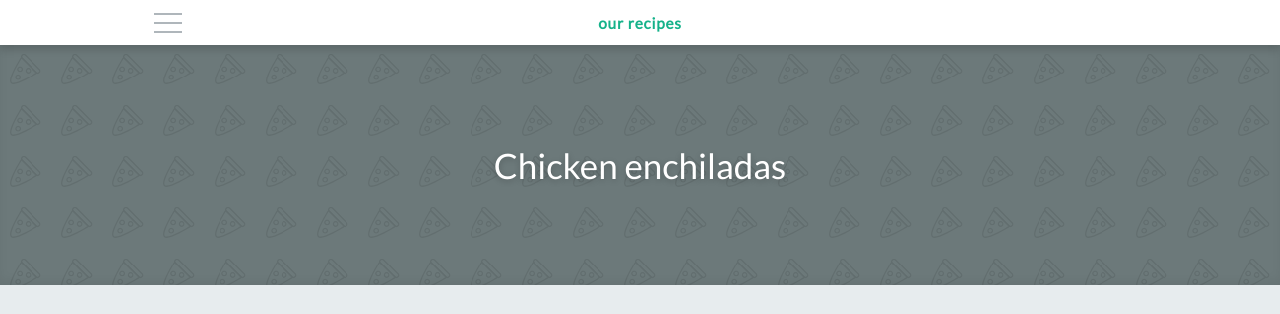
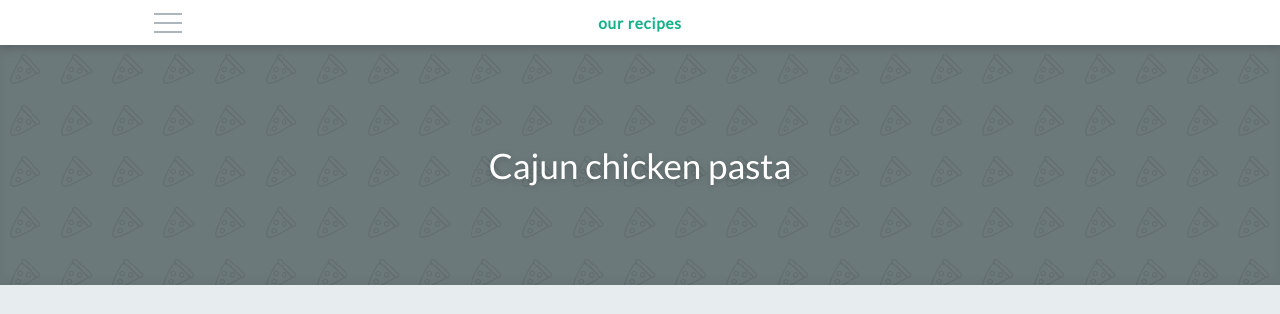
Before and after one commit to nicklemmon/recipes, a Jekyll site: the page built from _recipes/cajun-chicken-pasta.md, in a window 1280 px wide and 900 px high. Shown: the top 314 px of the window. Built offline with Jekyll 4.4.1, drawn with Linux system fonts in a browser that asks for light colours; some web fonts are replaced.

Commit message:
Fixing recipe title
Signed-off-by: Nick Lemmon <nick.lemmon@gmail.com>

```diff
--- a/_recipes/cajun-chicken-pasta.md
+++ b/_recipes/cajun-chicken-pasta.md
@@ -2,7 +2,7 @@
 layout: recipe
 
 #=== Meta Info ===#
-title: 			chicken enchiladas
+title: 			cajun chicken pasta
 category:		main dish
 subcategory:	poultry
 review:			4
```
